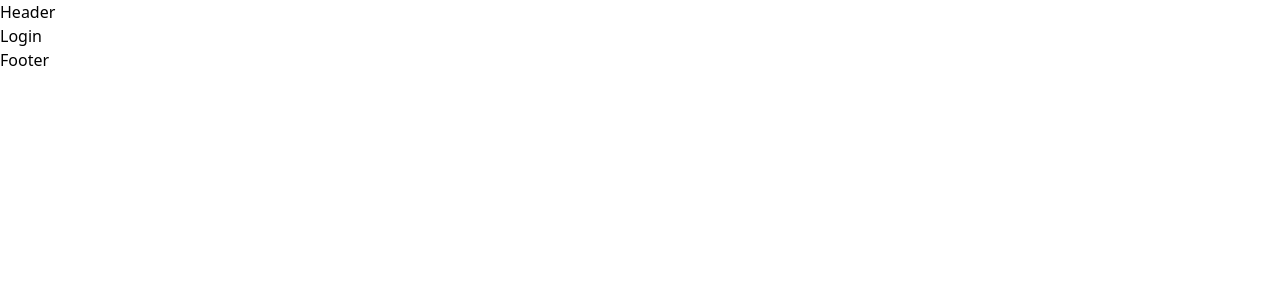
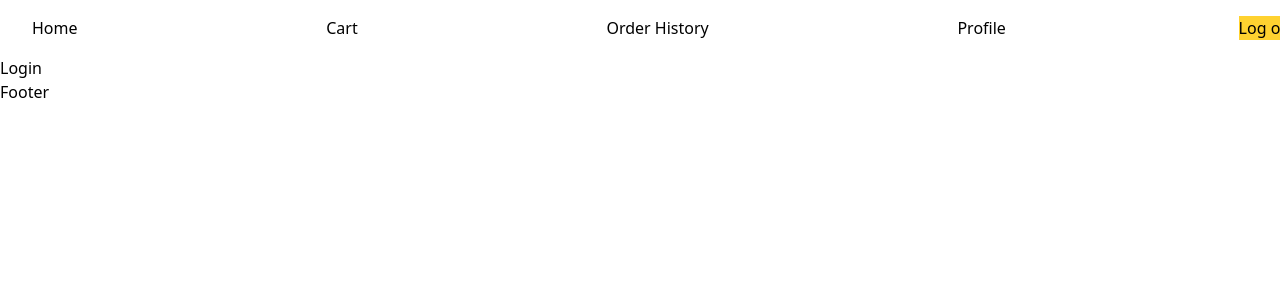
Before and after one commit to Its-utsav/e-commerce, a React (Vite) app in the folder frontend/: page /login in a window 1280 px wide. Shown: the top 300 px of the page. Built offline with nearby package versions, Linux system fonts and the light colour scheme.

Commit message:
more components

```diff
--- a/frontend/src/components/Auth.tsx
+++ /dev/null
@@ -1,3 +0,0 @@
-export default function Auth() {
-  return <div>Auth</div>;
-}
--- /dev/null
+++ b/frontend/src/components/Button.tsx
@@ -0,0 +1,13 @@
+import type { ButtonHTMLAttributes } from "react";
+
+type ButtonProps = ButtonHTMLAttributes<HTMLButtonElement>;
+export default function Button(props: ButtonProps) {
+  const { type, className, children, ...rest } = props;
+  return (
+    <div className="cursor-pointer bg-amber-300 text-center">
+      <button type={type} className={`text-center ${className}`} {...rest}>
+        {children}
+      </button>
+    </div>
+  );
+}
--- /dev/null
+++ b/frontend/src/components/Container.tsx
@@ -0,0 +1,3 @@
+export default function Container({ children }: { children: React.ReactNode }) {
+  return <div className="max-auto m-4 w-full">{children}</div>;
+}
--- /dev/null
+++ b/frontend/src/components/ErrorCmp.tsx
@@ -0,0 +1,3 @@
+export default function ErrorCmp({ value }: { value: string }) {
+  return <div>{value}</div>;
+}
--- a/frontend/src/components/Header.tsx
+++ b/frontend/src/components/Header.tsx
@@ -1,3 +1,57 @@
+import { Navigate, NavLink, useNavigate } from "react-router";
+import Container from "./Container";
+import { useDispatch, useSelector } from "react-redux";
+import type { RootState } from "../store/store";
+import Button from "./Button";
+import authservice from "../services/auth/auth";
+import { login, logout } from "../features/auth/authSlice";
+
+function LogOut() {
+  const dispatch = useDispatch();
+  const navigate = useNavigate();
+  const handleClick = () => {
+    authservice.logout().then((res) => {
+      if (res) {
+        dispatch(logout());
+        navigate("/");
+      }
+    });
+  };
+  return <Button onClick={handleClick}>Log out</Button>;
+}
+
 export default function Header() {
-  return <div>Header</div>;
+  const { userInfo } = useSelector((state: RootState) => state.auth);
+  const linkStatus = userInfo ? true : false;
+  const navItems = [
+    { name: "Home", path: "/", active: true },
+    { name: "Login", path: "/login", active: !linkStatus },
+    { name: "Singup", path: "/signup", active: !linkStatus },
+    { name: "Cart", path: "/cart", active: linkStatus },
+    { name: "Order History", path: "/orderHistory", active: linkStatus },
+    { name: "Profile", path: "/profile", active: linkStatus },
+  ];
+
+  return (
+    <header>
+      <Container>
+        <nav className="flex items-center justify-between">
+          {navItems.map((item) =>
+            item.active ? (
+              <NavLink
+                to={item.path}
+                key={item.name}
+                className={({ isActive }) =>
+                  `mx-4 ${isActive ? "text-red-300" : ""}`
+                }
+              >
+                {item.name}
+              </NavLink>
+            ) : null,
+          )}
+          {userInfo && <LogOut />}
+        </nav>
+      </Container>
+    </header>
+  );
 }
--- /dev/null
+++ b/frontend/src/components/Input.tsx
@@ -0,0 +1,26 @@
+import { useId, type InputHTMLAttributes } from "react";
+
+type InputProps = InputHTMLAttributes<HTMLInputElement> & {
+  label?: string;
+};
+
+export default function Input(props: InputProps) {
+  const id = useId();
+  const { label, type, className, ...rest } = props;
+  return (
+    <div className="w-full">
+      {label && (
+        <label htmlFor={id} className="text-center">
+          {label}
+        </label>
+      )}
+      <input
+        type={type}
+        placeholder={`Enter ${label || "input"}`}
+        id={id}
+        {...rest}
+        className={className}
+      />
+    </div>
+  );
+}
--- a/frontend/src/components/index.ts
+++ b/frontend/src/components/index.ts
@@ -1,4 +1,8 @@
+import Button from "./Button";
+import Container from "./Container";
+import ErrorCmp from "./ErrorCmp";
 import Footer from "./Footer";
 import Header from "./Header";
+import Input from "./Input";
 
-export { Header, Footer }
+export { Header, Footer, Input, Button, ErrorCmp, Container }
```
